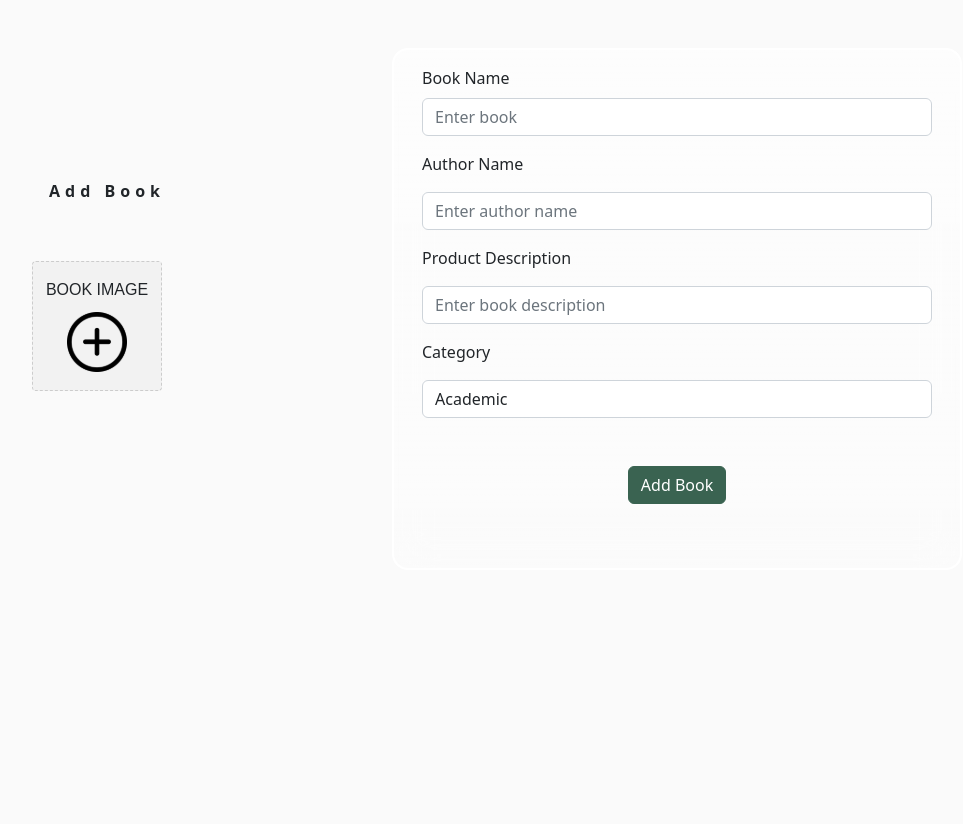
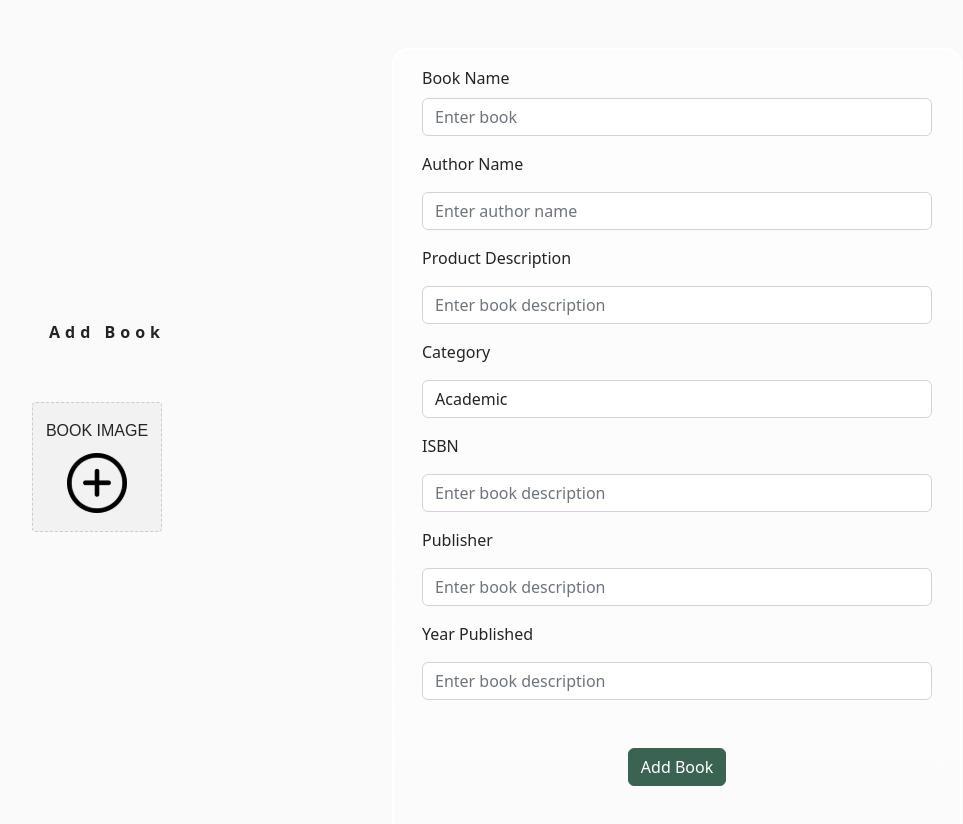
Before and after one commit to Hanan-Hussein/BookReviews, a React (Create React App) app: page / in a window 1280 px wide. Shown: the top 824 px of the page, without its empty margins (248-1211 px from the left). Before the commit the page ends 800 px from the top, so only its background shows below. Built offline with nearby package versions, Linux system fonts and the light colour scheme.

Commit message:
rf:added more columns

```diff
--- a/src/uploadbook.js
+++ b/src/uploadbook.js
@@ -65,6 +65,12 @@ function UploadBook(){
                             <option>Fiction</option>
                             <option>Poetry</option>
                     </select>
+                    <label className="form-label my-3">ISBN</label>
+                    <input type="text " placeholder='Enter book description'  className='form-control'/>
+                    <label className="form-label my-3">Publisher</label>
+                    <input type="text " placeholder='Enter book description'  className='form-control'/>
+                    <label className="form-label my-3">Year Published</label>
+                    <input type="date " placeholder='Enter book description'  className='form-control'/>
 
                     </div>
                                       <button className='btn btn-primary my-5'>Add Book</button>
```
